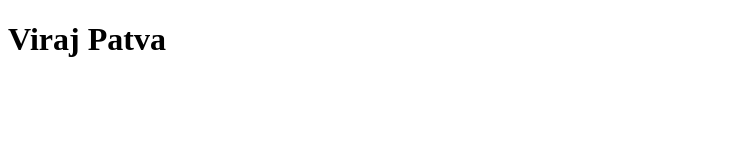
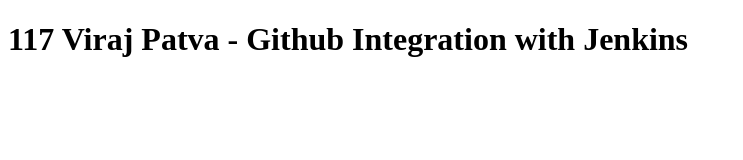
Before and after one commit to 19IT117/Github_Pipeline, a plain HTML site: page index.html in a window 1280 px wide. Shown: the whole page, without its empty margins (0-743 px from the left). Drawn offline with Linux system fonts and the light colour scheme.

Commit message:
second commit

```diff
--- a/index.html
+++ b/index.html
@@ -7,6 +7,6 @@
 	<title>Document</title>
 </head>
 <body>
-	<h1>Viraj Patva</h1>
+	<h1>117 Viraj Patva - Github Integration with Jenkins </h1>
 </body>
 </html>
```
